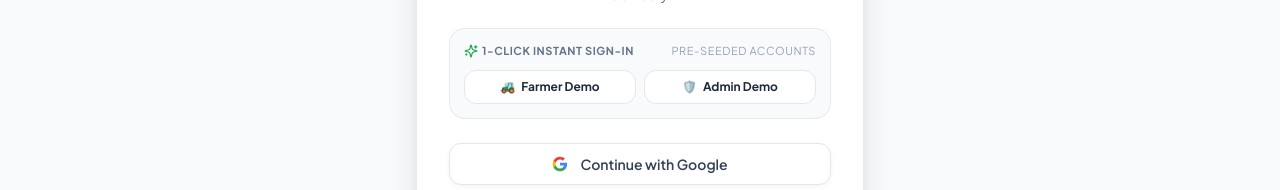
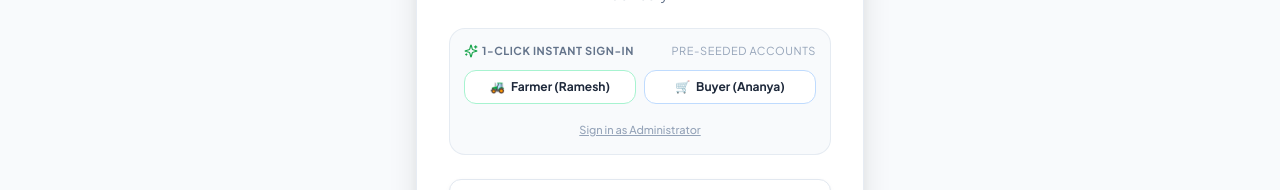
Before and after one commit to Tarnished006/DBMS, a React (Vite) app in the folder frontend/: page /login in a window 1280 px wide. Shown: the part 274-464 px from the top of the page. Built offline with nearby package versions, Linux system fonts and the light colour scheme; no server answers.

Commit message:
feat(auth): add dedicated pre-seeded Buyer demo account and quick login button

```diff
--- a/frontend/src/pages/auth/LoginPage.jsx
+++ b/frontend/src/pages/auth/LoginPage.jsx
@@ -8,7 +8,7 @@ import { Input } from '@/components/common/Input';
 import { OAuthButtons } from '@/components/auth/OAuthButtons';
 
 export function LoginPage() {
-  const { login, isAuthenticated, isLoading: authLoading } = useAuth();
+  const { login, setUserMode, isAuthenticated, isLoading: authLoading } = useAuth();
   const toast = useToast();
   const navigate = useNavigate();
   const location = useLocation();
@@ -66,15 +66,24 @@ export function LoginPage() {
     }
   };
 
-  const handleQuickLogin = async (email, password) => {
+  const handleQuickLogin = async (email, password, mode) => {
     setFormData({ email, password });
     setIsLoading(true);
     try {
       if (rememberMe) {
         localStorage.setItem('agri_remembered_email', email);
       }
+      if (mode) {
+        setUserMode(mode);
+      }
       await login({ email, password });
-      toast.success(`Signed in as ${email.includes('admin') ? 'Administrator' : 'Farmer'}!`);
+      const roleLabel =
+        mode === 'BUYER'
+          ? 'Buyer (Ananya)'
+          : email.includes('admin')
+          ? 'Administrator'
+          : 'Farmer (Ramesh)';
+      toast.success(`Signed in as ${roleLabel}!`);
       navigate(redirectPath, { replace: true });
     } catch (err) {
       toast.error(err.message || 'Quick login failed.');
@@ -115,20 +124,30 @@ export function LoginPage() {
             <button
               type="button"
               disabled={isLoading}
-              onClick={() => handleQuickLogin('user@agrimarket.com', 'User@123')}
-              className="px-3 py-2 text-xs font-bold rounded-xl border border-slate-200 hover:border-brand-500 hover:bg-brand-50/60 bg-white text-slate-800 hover:text-brand-800 transition-all shadow-soft-xs flex items-center justify-center gap-1.5"
+              onClick={() => handleQuickLogin('user@agrimarket.com', 'User@123', 'FARMER')}
+              className="px-3 py-2 text-xs font-bold rounded-xl border border-emerald-200 hover:border-emerald-500 hover:bg-emerald-50/70 bg-white text-slate-800 hover:text-emerald-800 transition-all shadow-soft-xs flex items-center justify-center gap-1.5"
             >
               <span>🚜</span>
-              <span>Farmer Demo</span>
+              <span>Farmer (Ramesh)</span>
             </button>
             <button
               type="button"
               disabled={isLoading}
+              onClick={() => handleQuickLogin('buyer@agrimarket.com', 'Buyer@123', 'BUYER')}
+              className="px-3 py-2 text-xs font-bold rounded-xl border border-blue-200 hover:border-blue-500 hover:bg-blue-50/70 bg-white text-slate-800 hover:text-blue-800 transition-all shadow-soft-xs flex items-center justify-center gap-1.5"
+            >
+              <span>🛒</span>
+              <span>Buyer (Ananya)</span>
+            </button>
+          </div>
+          <div className="text-center pt-0.5">
+            <button
+              type="button"
+              disabled={isLoading}
               onClick={() => handleQuickLogin('admin@agrimarket.com', 'Admin@123')}
-              className="px-3 py-2 text-xs font-bold rounded-xl border border-slate-200 hover:border-slate-800 hover:bg-slate-100 bg-white text-slate-800 hover:text-slate-950 transition-all shadow-soft-xs flex items-center justify-center gap-1.5"
+              className="text-[11px] font-medium text-slate-400 hover:text-slate-600 underline"
             >
-              <span>🛡️</span>
-              <span>Admin Demo</span>
+              Sign in as Administrator
             </button>
           </div>
         </div>
```
Also changed, not shown: 1 other file (tests, documents, lock files or other folders).
